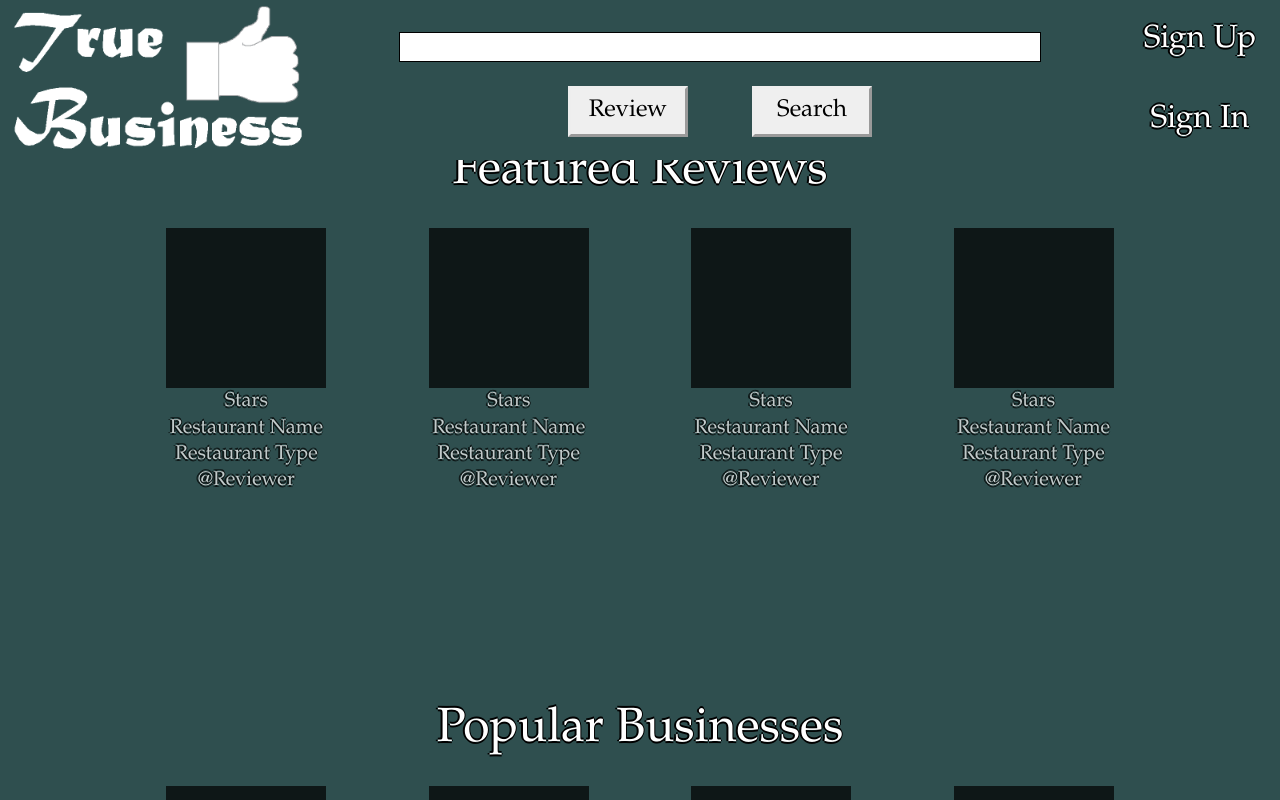
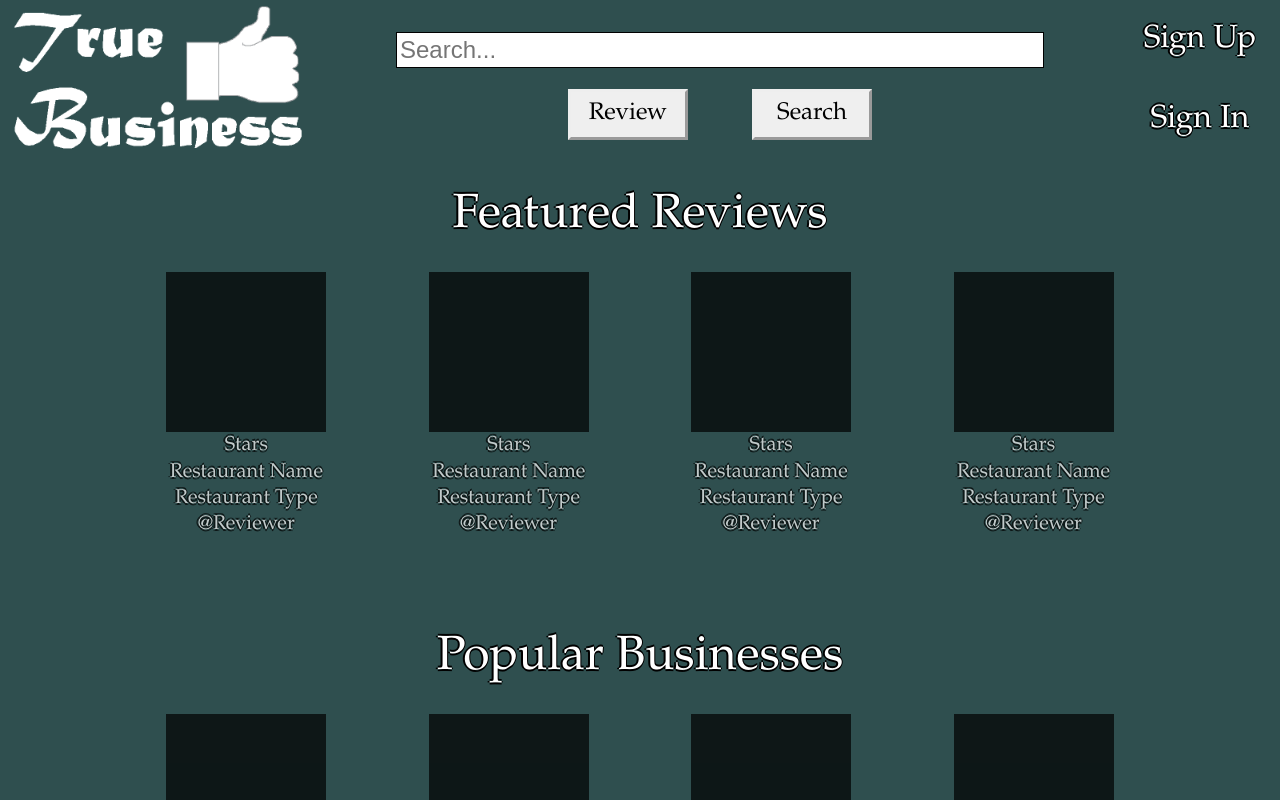
Before and after one commit to BloomTech-Labs/CS10-business-review, a React (Create React App) app in the folder true-business/: page / in a window 1280 px wide. Shown: the top 800 px of the page. Built offline with nearby package versions, Linux system fonts and the light colour scheme.

Commit message:
Fixed NavBar Issue

```diff
--- a/true-business/package.json
+++ b/true-business/package.json
@@ -3,11 +3,11 @@
   "version": "0.1.0",
   "private": true,
   "dependencies": {
+    "axios": "^0.18.0",
     "react": "^16.5.0",
     "react-dom": "^16.5.0",
     "react-router-dom": "^4.3.1",
     "react-scripts": "1.1.5",
-    "axios": "^0.18.0",
     "reactstrap": "^6.4.0"
   },
   "scripts": {
--- a/true-business/src/App.js
+++ b/true-business/src/App.js
@@ -1,8 +1,9 @@
 import React, { Component } from 'react';
 import { Route } from 'react-router-dom';
-import LandingPage from './components//LandingPage';
-import SignUp from './components//SignUp';
-import SignIn from './components//SignIn';
+import LandingPage from './components/LandingPage';
+import SignUp from './components/SignUp';
+import SignIn from './components/SignIn';
+import SearchResults from './components/SearchResults';
 import './css/App.css';
 
 class App extends Component {
@@ -12,6 +13,7 @@ class App extends Component {
         <Route path="/" component={LandingPage} exact />
         <Route path="/signup" component={SignUp} />
         <Route path="/signin" component={SignIn} />
+        <Route path='/results' component={SearchResults} />
       </div>
     );
   }
--- a/true-business/src/components/NavBar.js
+++ b/true-business/src/components/NavBar.js
@@ -9,33 +9,50 @@ import '../css/NavBar.css';
 class NavBar extends Component {
   state = {
     popoverOpen: false,
+    popoverFired: false,
+    search: '',
   };
 
-  toggle = () => {
-    this.setState({ popoverOpen: !this.state.popoverOpen });
+  toggle = event => {
+    // Only fires the popover the first time they click on the search bar
+    if (!this.state.popoverFired) {
+      this.setState({ popoverOpen: true, popoverFired: true });
+    } else {
+      this.setState({ popoverOpen: false });
+    }
+  };
+
+  handleInputChange = event => {
+    this.setState({ [event.target.name]: event.target.value });
   };
 
   render() {
     return (
       <div className="navbar-container">
-        <img src={logo} className="navbar-container__logo" />
+        <img alt="logo" src={logo} className="navbar-container__logo" />
         <div className="navbar-container__center">
-          <input onClick={this.toggle} id="signInPop" style={{ width: '200px' }} className="navbar-container__input" />
+          <input
+            autoComplete="off"
+            placeholder="Search..."
+            onClick={this.toggle}
+            onChange={this.handleInputChange.bind(this)}
+            name="search"
+            id="signInPop"
+            style={{ width: '200px' }}
+            className="navbar-container__input"
+          />
           <div className="navbar-container__buttons">
             <button className="navbar-container__button">Review </button>
-            <button className="navbar-container__button">Search </button>
+            <button className="navbar-container__button">
+              Search
+            </button>
           </div>
-          <Popover
-            placement="bottom"
-            isOpen={this.state.popoverOpen}
-            target="signInPop"
-            toggle={this.toggle}>
+          <Popover placement="top" isOpen={this.state.popoverOpen} target="signInPop" toggle={this.toggle}>
             <PopoverHeader>Sign In?</PopoverHeader>
-            <PopoverBody>
-              Users who sign can see unlimited reviews!
-
-            </PopoverBody>
-            <button className="popover-button" onClick={this.toggle}>Close</button>
+            <PopoverBody>Users who sign can see unlimited reviews!</PopoverBody>
+            <button className="popover-button" onClick={this.toggle}>
+              Close
+            </button>
           </Popover>
         </div>
         <div className="navbar-container__right">
--- a/true-business/src/css/LandingPage.css
+++ b/true-business/src/css/LandingPage.css
@@ -10,6 +10,7 @@
   line-height: 1;
   padding: 0;
   margin: 0;
+  padding-top: 20vh;
 }
 .landing-container .landing-container__reviews-container {
   display: flex;
@@ -26,7 +27,6 @@
   padding: 2rem 0;
 }
 .landing-container .landing-container__reviews-container .landing-container__title {
-  margin-top: 116px;
   font-size: 3rem;
   color: white;
   text-shadow: -2px 0 black, 0 2px black, 1px 0 black, 0 -2px black;
--- a/true-business/src/css/NavBar.css
+++ b/true-business/src/css/NavBar.css
@@ -1,6 +1,6 @@
 .navbar-container {
   position: fixed;
-  background: darkslategray;
+  z-index: 2;
   display: flex;
   flex-direction: row;
   justify-content: space-between;
@@ -13,6 +13,7 @@
   padding: 0;
   margin: 0;
   max-height: 20vh;
+  background-color: darkslategrey;
 }
 .navbar-container .navbar-container__logo {
   max-width: 30%;
@@ -37,6 +38,7 @@
   margin-top: 2rem;
   min-width: 80%;
   font-size: 1.5rem;
+  padding: 0.2rem;
 }
 .navbar-container .navbar-container__center .navbar-container__buttons {
   display: flex;
@@ -88,15 +90,16 @@
   justify-content: center;
   align-items: center;
   height: 15%;
-  width: 50%;
+  width: 60%;
   font-family: Garamond, Baskerville, "Baskerville Old Face", "Hoefler Text", "Times New Roman", serif;
   font-size: 1.5rem;
   line-height: 1;
   padding: 0;
   margin: 0;
-  background: black;
+  background: darkslategrey;
   color: white;
   text-align: center;
+  top: -40px !important;
 }
 .popover .popover-header {
   padding: 0.2rem;
--- a/true-business/src/css/index.css
+++ b/true-business/src/css/index.css
@@ -105,6 +105,7 @@ section {
   display: block;
 }
 body {
+  height: 100%;
   line-height: 1;
 }
 ol,
--- a/true-business/src/index.js
+++ b/true-business/src/index.js
@@ -4,6 +4,8 @@ import './css/index.css';
 import App from './App';
 import { BrowserRouter as Router } from 'react-router-dom';
 import registerServiceWorker from './registerServiceWorker';
+
+require('dotenv').config()
 
 ReactDOM.render(
   <Router>
--- a/true-business/src/less/LandingPage.less
+++ b/true-business/src/less/LandingPage.less
@@ -2,11 +2,11 @@
 
 .landing-container {
   .containers();
+  padding-top: 20vh;
   .landing-container__reviews-container {
     .containers();
     padding: 2rem 0;
     .landing-container__title {
-      margin-top: 116px;
       font-size: 3rem;
       color: white;
       text-shadow: -2px 0 black, 0 2px black, 1px 0 black, 0 -2px black;
--- a/true-business/src/less/NavBar.less
+++ b/true-business/src/less/NavBar.less
@@ -2,8 +2,10 @@
 
 .navbar-container {
   position: fixed;
+  z-index: 2;
   .containers(@flexDirection:row, @justifyContent: space-between, @height: 20vh);
   max-height: 20vh;
+  background-color: darkslategrey;
   .navbar-container__logo {
     max-width: 30%;
     height: 100%;
@@ -16,6 +18,7 @@
       margin-top: 2rem;
       min-width: 80%;
       font-size: 1.5rem;
+      padding: .2rem;
     }
     .navbar-container__buttons {
       .containers(@flexDirection: row);
@@ -45,10 +48,11 @@
   }
 }
 .popover {
-  .containers(@width: 50%, @height: 15%, @fontSize: 1.5rem);
-  background: black;
+  .containers(@width: 60%, @height: 15%, @fontSize: 1.5rem);
+  background: darkslategrey;
   color: white;
   text-align: center;
+  top: -40px !important;
   .popover-header {
     padding: 0.2rem;
   }
--- a/true-business/src/less/index.less
+++ b/true-business/src/less/index.less
@@ -29,6 +29,7 @@ footer, header, hgroup, menu, nav, section {
 	display: block;
 }
 body {
+	height:100%;
 	line-height: 1;
 }
 ol, ul {
```
Also changed, not shown: true-business/src/components/Search.js (deleted), true-business/src/css/SearchResults.css (added).
